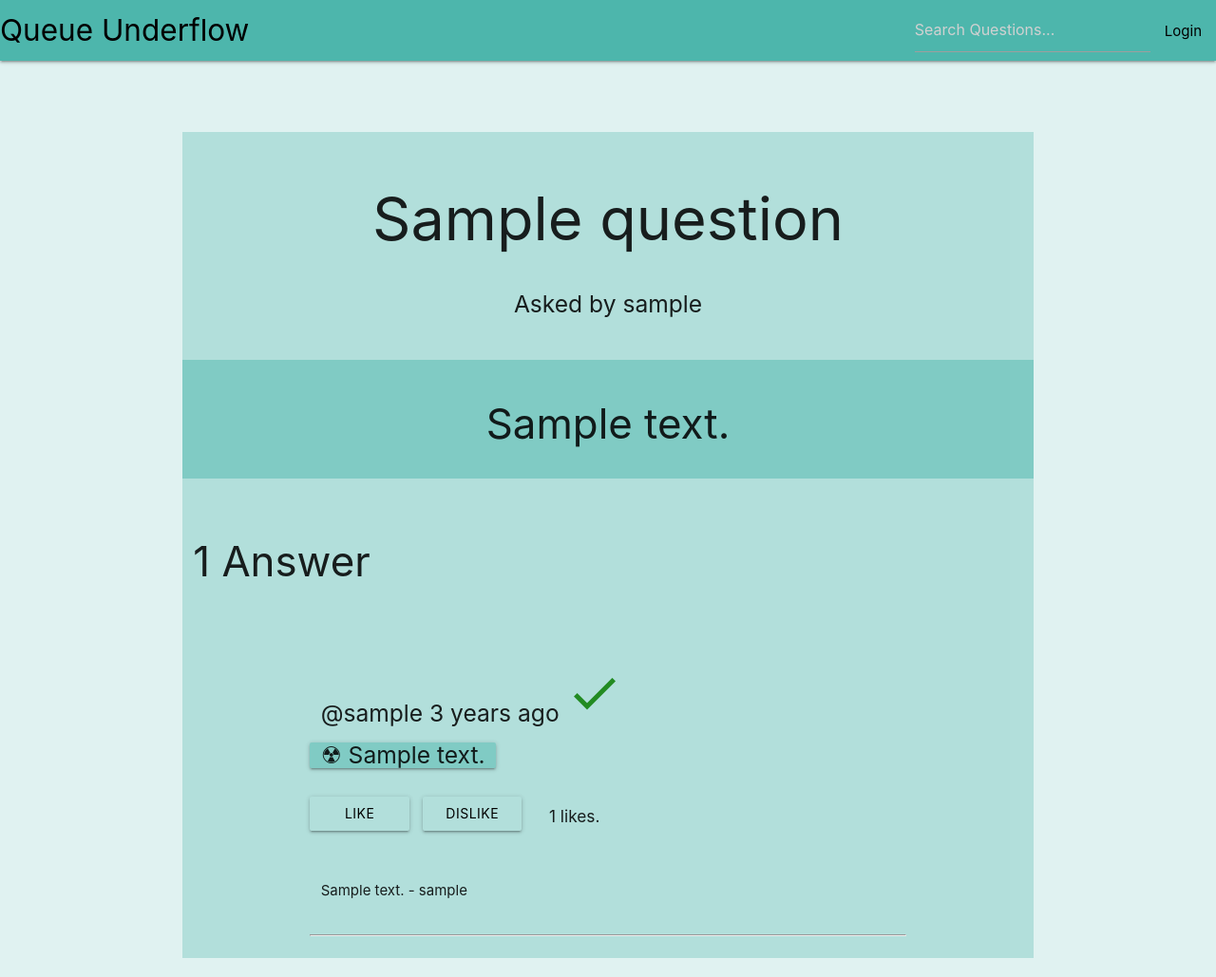
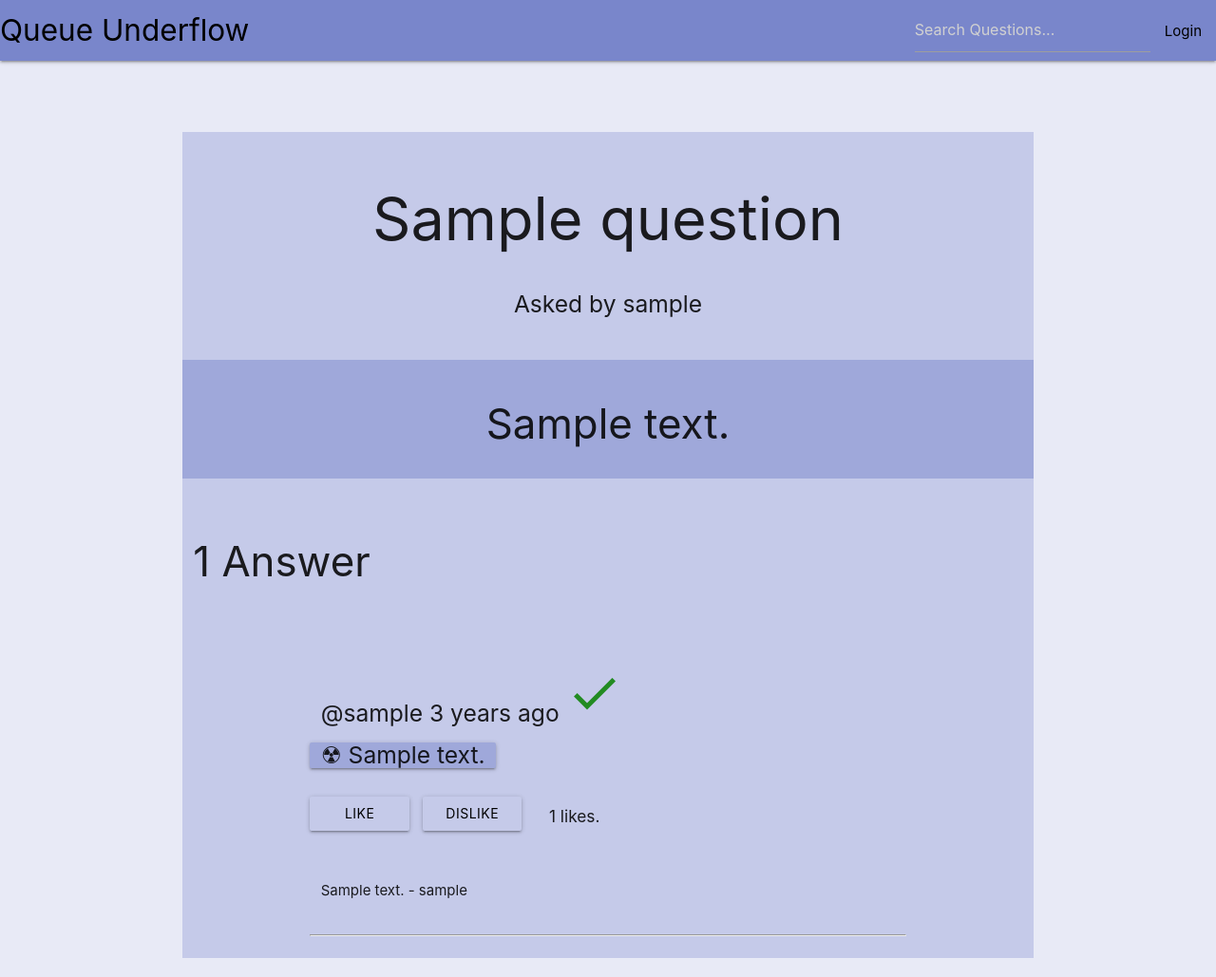
Before and after one commit to WallachianMihai/Proiect_MIP, a Django app: page /question/1/ in a window 1280 px wide. Shown: the whole page at 95% size. Run offline with Django 4.2, Linux system fonts and the light colour scheme; tables that the repository leaves empty hold one stand-in row (values such as "Sample post").

Commit message:
change colors to indigo

```diff
--- a/djangoProject/base/templates/base/delete.html
+++ b/djangoProject/base/templates/base/delete.html
@@ -7,8 +7,8 @@
             <div class="container teal" style="margin-top: 2em">
                 <div class="row">
                     <h3 class="col s12 center">Are you sure you want to delete "{{obj}}"?</h3>
-                    <a class="col s6 waves-effect btn teal lighten-4 black-text z-depth-1" href="{{request.META.HTTP_REFERER}}">Go back</a>
-                    <input class="col s6 waves-effect btn teal lighten-4 black-text z-depth-1" type="submit" value="Confirm" />
+                    <a class="col s6 waves-effect btn indigo lighten-4 z-depth-1" href="{{request.META.HTTP_REFERER}}">Go back</a>
+                    <input class="col s6 waves-effect btn indigo lighten-4 z-depth-1" type="submit" value="Confirm" />
                 </div>
             </div>
         </form>
--- a/djangoProject/base/templates/base/question.html
+++ b/djangoProject/base/templates/base/question.html
@@ -2,13 +2,13 @@
 
 {% block content %}
 
-<div class="container teal lighten-4" style="margin-top: 5em">
+<div class="container indigo lighten-4" style="margin-top: 5em">
     <div class="row center section">
         <h1 class="col s12">{{question.name}}</h1>
         <h5 class="col s12">Asked by {{question.host.username}}</h5>
     </div>
 
-    <div class="row center section teal lighten-3">
+    <div class="row center section indigo lighten-3">
         <h3 class="col s12">{{question.description}}</h3>
     </div>
 
@@ -26,19 +26,19 @@
                 <h5 class="col s9">@{{answer.user.username}}  {{answer.created | timesince}} ago</h5>
                 {% endif %}
                 {% if request.user == answer.user %}
-                    <a style="margin-top: 1.55em" class="col s3 btn teal" href="{% url 'delete-answer' answer.id %}"><span style="color:black">Delete</span></a>
+                    <a style="margin-top: 1.55em" class="col s3 btn indigo" href="{% url 'delete-answer' answer.id %}"><span style="color:black">Delete</span></a>
                 {% endif %}
-                <h5 class="col s12, card teal lighten-3">☢ {{answer.body}}</h5>
+                <h5 class="col s12, card indigo lighten-3">☢ {{answer.body}}</h5>
                 <div class="col s12">
                    <div class="section">
                        <div class="row">
                             {% if request.user == question.host and bestAnswer == 0 %}
-                            <a style="margin-right: 1em" class="col s2 waves-effect btn teal lighten-4 black-text z-depth-1" href="{% url 'mark-answer' answer.id %}">mark as best</a>
+                            <a style="margin-right: 1em" class="col s2 waves-effect btn indigo lighten-4 black-text z-depth-1" href="{% url 'mark-answer' answer.id %}">mark as best</a>
                             {% elif request.user == question.host and answer.id == bestAnswer %}
-                             <a style="margin-right: 1em" class="col s2 waves-effect btn teal lighten-4 black-text z-depth-1" href="{% url 'mark-answer' answer.id %}">unmark</a>
+                             <a style="margin-right: 1em" class="col s2 waves-effect btn indigo lighten-4 black-text z-depth-1" href="{% url 'mark-answer' answer.id %}">unmark</a>
                             {% endif %}
-                           <a class="col s2 waves-effect btn teal lighten-4 black-text z-depth-1" href="{% url 'like-answer' answer.id %}">Like</a>
-                           <a style="margin-left: 1em" class="col s2 waves-effect btn teal lighten-4 black-text z-depth-1" href="{% url 'dislike-answer' answer.id %}">Dislike</a>
+                           <a class="col s2 waves-effect btn indigo lighten-4 black-text z-depth-1" href="{% url 'like-answer' answer.id %}">Like</a>
+                           <a style="margin-left: 1em" class="col s2 waves-effect btn indigo lighten-4 black-text z-depth-1" href="{% url 'dislike-answer' answer.id %}">Dislike</a>
                            <h6 style="margin-left: 1em" class="col s3">{{answer.likes}} likes.</h6>
                        </div>
                    </div>
@@ -51,7 +51,7 @@
                                  <p>
                                      {{comment.body}} - {{comment.user.username}}
                                      {% if request.user == comment.user %}
-                                        <a style="margin-left: 2em" class="btn-small teal" href="{% url 'delete-comment' comment.id %}"><span style="color:black">Delete</span></a>
+                                        <a style="margin-left: 2em" class="btn-small indigo" href="{% url 'delete-comment' comment.id %}"><span style="color:black">Delete</span></a>
                                      {% endif %}
                                  </p>
                             {% endfor %}
@@ -62,9 +62,9 @@
                     <div class="row">
                        <form method="POST" action="">
                            {% csrf_token %}
-                           <input class="col s12 teal" type="text" name="comment_body" placeholder="Add a comment..." />
+                           <input class="col s12 indigo" type="text" name="comment_body" placeholder="Add a comment..." />
                            <input class="col s12" type="hidden" name="answer" value="{{answer.id}}"/>
-                           <input class="col s12 waves-effect btn teal lighten-1 black-text z-depth-1" type="submit" name="submit" value="Comment"/>
+                           <input class="col s12 waves-effect btn indigo lighten-1 black-text z-depth-1" type="submit" name="submit" value="Comment"/>
                        </form>
                     </div>
                      {% endif %}
@@ -79,8 +79,8 @@
     <div class="row comment-form">
         <form method="POST" action="">
             {% csrf_token %}
-            <input class="col s12 teal" type="text" name="answer_body" placeholder="Your Answer..." />
-            <input class="col s12 waves-effect btn teal lighten-4 black-text z-depth-3" type="submit" name="submit" value="Answer"/>
+            <input class="col s12 indigo" type="text" name="answer_body" placeholder="Your Answer..." />
+            <input class="col s12 center waves-effect btn indigo lighten-4 black-text z-depth-3" type="submit" name="submit" value="Answer"/>
         </form>
     </div>
     {% endif %}
--- a/djangoProject/templates/main.html
+++ b/djangoProject/templates/main.html
@@ -6,7 +6,7 @@
     <title>Queue Underflow</title>
     <link href="https://fonts.googleapis.com/icon?family=Material+Icons" rel="stylesheet">
     <link rel="stylesheet" href="https://cdnjs.cloudflare.com/ajax/libs/materialize/1.0.0/css/materialize.min.css">
-<body class="teal lighten-5">
+<body class="indigo lighten-5">
 
     {% include 'navbar.html' %}
 
@@ -21,7 +21,7 @@
     {% block content %}
 
     {% endblock %}
-    <script src="https://cdnjs.cloudflare.com/ajax/libs/materialize/1.0.0/js/materialize.min.js"></--script></head>
+    <script src="https://cdnjs.cloudflare.com/ajax/libs/materialize/1.0.0/js/materialize.min.js"></script></head>
 
 
 </body>
--- a/djangoProject/templates/navbar.html
+++ b/djangoProject/templates/navbar.html
@@ -1,24 +1,24 @@
 
-<nav class="nav-extended teal lighten-2">
+<nav class="nav-extended indigo lighten-2">
 <div class="nav-wrapper">
   <a href="/" class="brand-logo black-text">Queue Underflow</a>
 
   <ul class="right hide-on-med-and-down">
     <li>
-       <form class="waves-teal black-text" method="GET" action="{% url 'home' %}">
+       <form class="waves-indigo black-text" method="GET" action="{% url 'home' %}">
             <input type = "text" name="q" placeholder="Search Questions..."/>
         </form>
     </li>
     <li>
         {% if request.user.is_authenticated %}
-            <a hred="#" class="button waves-teal waves-effect black-text">Hello {{request.user.username}}!</a>
+            <a hred="#" class="button waves-light-indigo waves-effect black-text">Hello {{request.user.username}}!</a>
         {% endif %}
     </li>
     <li>
         {% if request.user.is_authenticated %}
-            <a class="button waves-teal waves-effect black-text" href="{% url 'logout' %}">Logout</a>
+            <a class="button waves-light-indigo waves-effect black-text" href="{% url 'logout' %}">Logout</a>
         {% else %}
-            <a class="button waves-teal waves-effect black-text" href="{% url 'login' %}">Login</a>
+            <a class="button waves-light-indigo waves-effect black-text" href="{% url 'login' %}">Login</a>
         {% endif %}
     </li>
   </ul>
```
Also changed, not shown: djangoProject/base/templates/base/home.html (+5 -5 lines), djangoProject/base/templates/base/login_register.html (+6 -6 lines), djangoProject/base/templates/base/question_form.html (+9 -8 lines).
